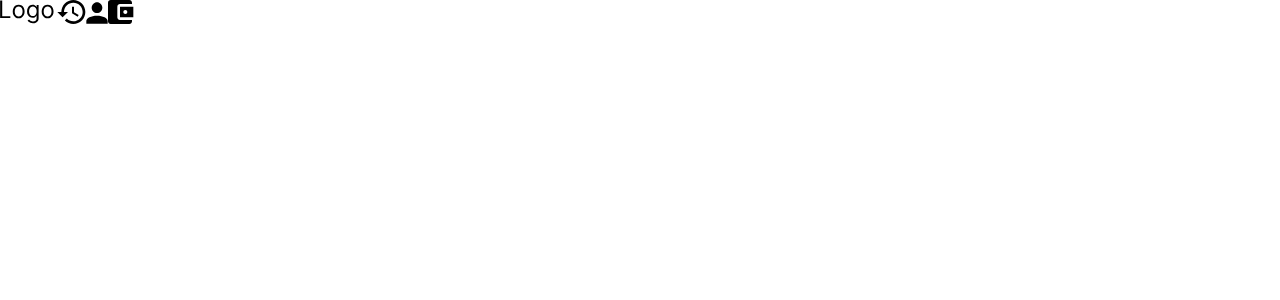
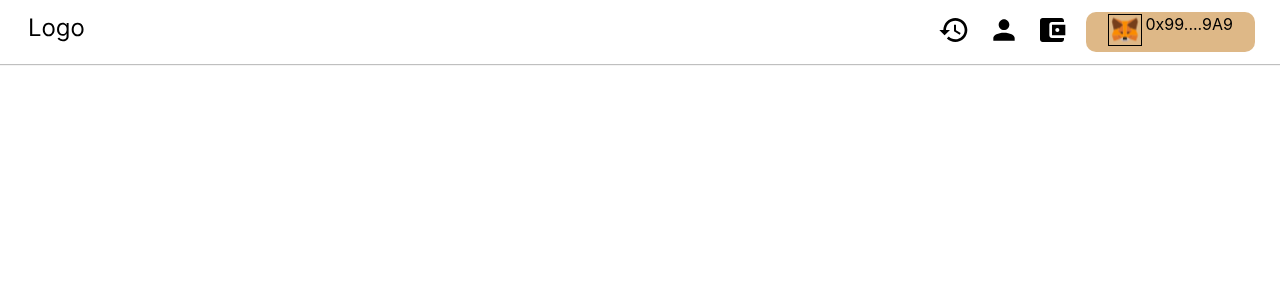
Before and after one commit to suhas991/Demon, a React (Create React App) app: page / in a window 1280 px wide. Shown: the top 300 px of the page. Built offline with nearby package versions, Linux system fonts and the light colour scheme.

Commit message:
Update 3 files

```diff
--- a/src/Maincomp/Home.css
+++ b/src/Maincomp/Home.css
@@ -1,5 +1,4 @@
-/* Navbar CSS styles */
-.Nav {
+Navbar CSS styles .Nav {
   width: 100%;
   height: 60px;
   display: grid;
@@ -26,28 +25,43 @@
 .App {
   height: 60px;
 }
+
 /*Nav1 css styles */
-.connect{
-  display:flex;
-  flex-wrap: wrap;
 
+.navWrapper {
+  display: flex;
+  align-items: center;
+  justify-content: space-between;
+  height: 64px;
+  background: #ffffff;
+  box-shadow: 0px 1px 1px rgba(0, 0, 0, 0.25);
 }
-.nav-item1{
-  display: inline-block;
-  width: 57px;
-height: 29px;
-left: 24px;
-top: 18px;
-
-font-family: 'Inter';
-font-style: normal;
-font-weight: 400;
-font-size: 24px;
-line-height: 29px;
+.nav-left {
+  padding-left: 30px;
 }
-.nav-item2{
-left: 4.17%;
-right: 8.33%;
-top: 12.5%;
-bottom: 12.5%;
+.nav-right {
+  display: flex;
+  flex-direction: row;
+  justify-content: center;
+  padding-right: 25px;
+  padding-left: 25px;
+  align-items: center;
 }
+.nav-item {
+  padding-left: 25px;
+}
+.nav-item1 {
+  padding-left: 15px;
+  display: flex;
+  background-color: burlywood;
+  padding-right: 15px;
+  border-radius: 10px;
+  padding-inline: 20px;
+  margin-left: 20px;
+}
+.nav-sub img {
+  border: 1px solid black;
+}
+.nav-sub {
+  padding: 2px;
+}
--- a/src/Maincomp/Nav.js
+++ b/src/Maincomp/Nav.js
@@ -3,20 +3,32 @@ import logo from "./img/logo.svg";
 import profile from "./img/profile.svg";
 import history from "./img/history.svg";
 import wallet from "./img/wallet.svg";
+import meta from "./img/meta.svg";
 import "./Home.css";
 
 export default function Nav1() {
   return (
-    <div className="connect">
-      <div className="nav-item1">
+    <div className="navWrapper">
+      <div className="nav-left">
         <img src={logo} alt="Logo" />
       </div>
-      <div className="nav-item2">
-        <img src={history} alt="histroy" />
 
-        <img src={profile} alt="profile" />
-
-        <img src={wallet} alt="wallet" />
+      <div className="nav-right">
+        <div className="nav-item">
+          <img src={history} alt="histroy" />
+        </div>
+        <div className="nav-item">
+          <img src={profile} alt="profile" />
+        </div>
+        <div className="nav-item">
+          <img src={wallet} alt="wallet" />
+        </div>
+        <div className="nav-item1">
+          <div className="nav-sub">
+            <img src={meta} alt="metamask" />
+          </div>
+          <div className="nav-sub">0x99....9A9</div>
+        </div>
       </div>
     </div>
   );
```
Also changed, not shown: src/Maincomp/img/meta.svg (added).
